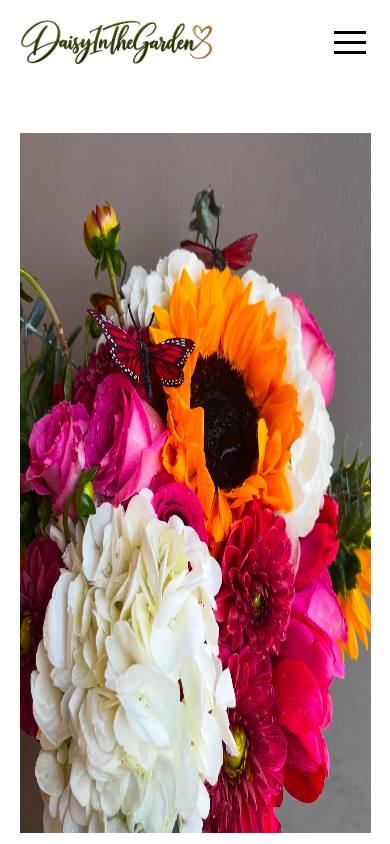
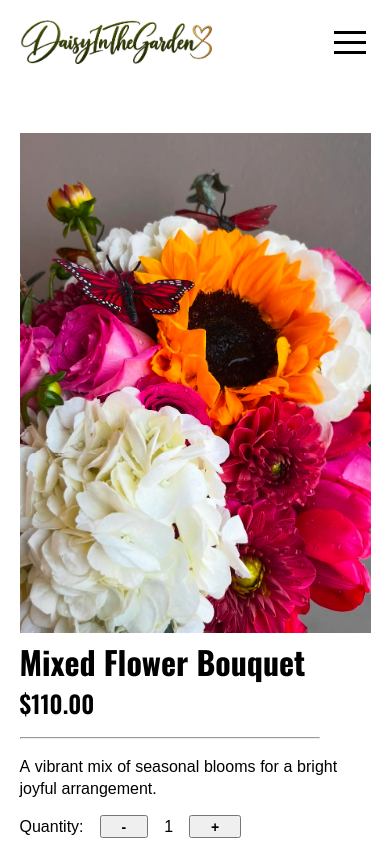
Before and after one commit to AllenCodess/Floralsite, a React (Vite) app in the folder frontend/: page /product/1 in a window 390 px wide. Shown: the top 844 px of the page. Built offline with nearby package versions, Linux system fonts and the light colour scheme.

Commit message:
housekeeping for mobile response

```diff
--- a/frontend/src/index.css
+++ b/frontend/src/index.css
@@ -372,7 +372,8 @@
 
 .pd-img {
   width: 100%;
-  height: 700px;
+  height: 500px;
+  object-fit: cover;
 }
 
 .pd-divider {
```
